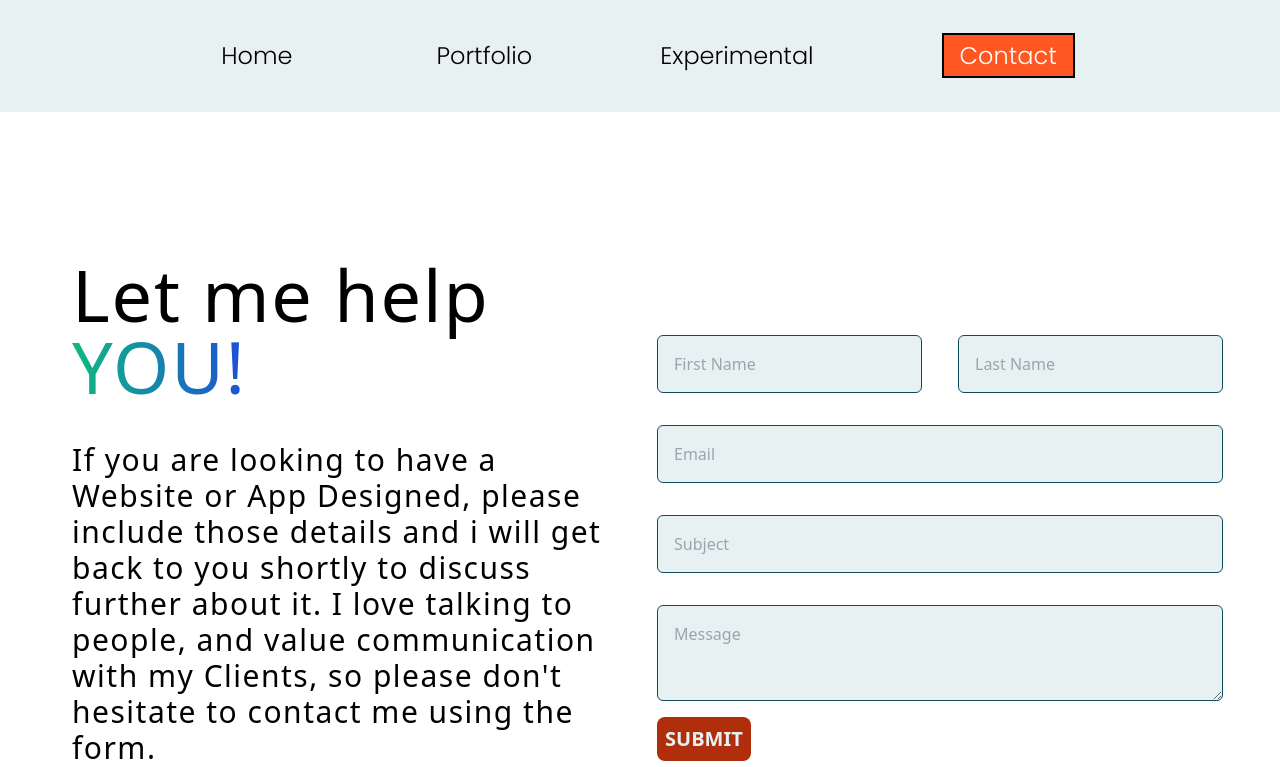
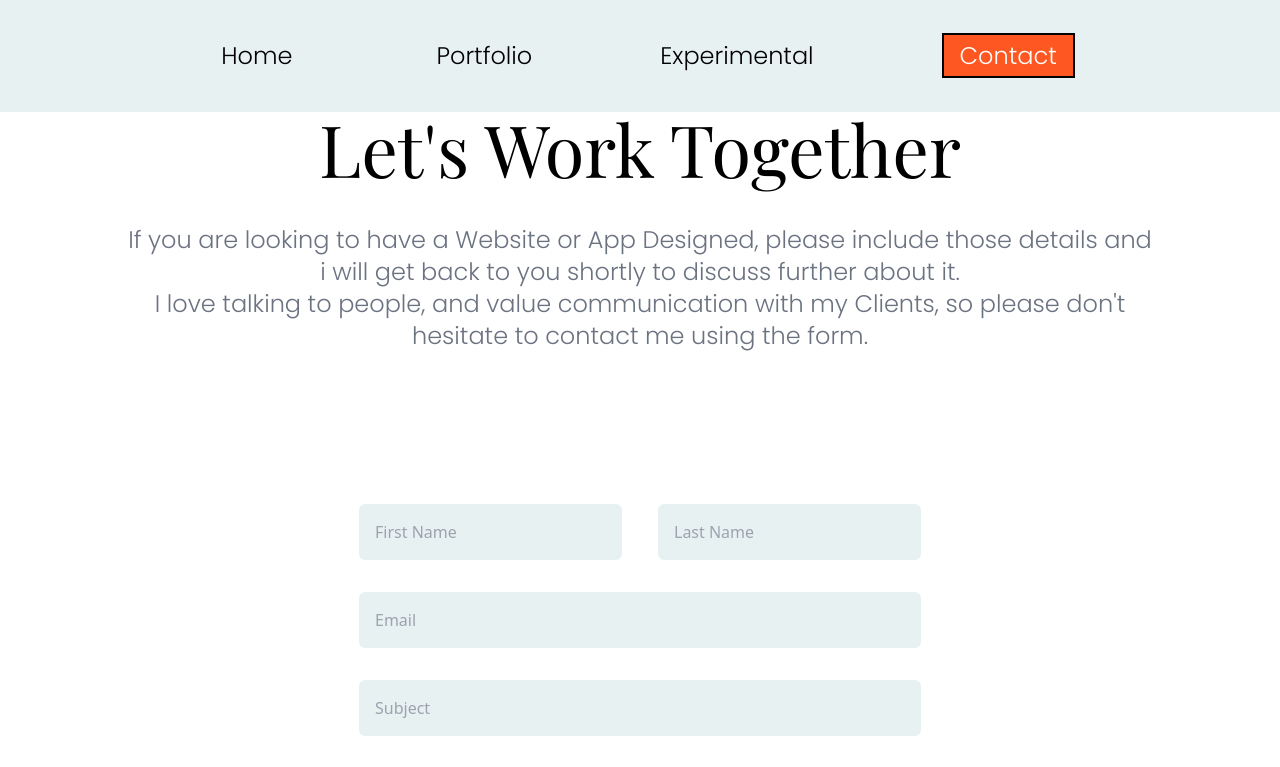
Before and after one commit to skystanoyevitch/sky-portfolio, a React (Create React App) app: page /Contact in a window 1280 px wide. Shown: the top 767 px of the page. Built offline with nearby package versions, Linux system fonts and the light colour scheme.

Commit message:
redesigned contacts page + fixed resizing

```diff
--- a/src/Page-components/Contact.js
+++ b/src/Page-components/Contact.js
@@ -34,24 +34,29 @@ function Contact() {
 	// }, [reset]);
 
 	return (
-		<div className="w-screen h-screen">
+		<div className="">
 			{/* <Nav /> */}
-			<div className="container mx-auto md:h-full flex flex-col justify-around px-4 py-14 md:py-0 md:grid md:grid-cols-2 md:justify-items-center md:items-center lg:py-32 lg:px-10">
-				<div className="text-center md:text-left">
-					<div className="font-anton text-2xl md:text-4xl xl:text-7xl tracking-wide px-8">
-						Let me help <span className="bg-clip-text text-transparent bg-gradient-to-r from-green-500 to-blue-700">YOU!</span>
-					</div>
-					<p className="text-md md:text-2xl xl:text-3xl font-robotoThin tracking-wider leading-relaxed pt-10 px-8">
+			<div className="container mx-auto md:h-full flex flex-col justify-around px-8 py-14 md:py-0 md:items-center md:my-24 md:px-20 lg:px-32 xl:my-0">
+				<div className="text-center xl:mb-20">
+					<h1 className="font-playFair text-4xl xl:text-7xl px-8 lg:px-0">
+						Let's Work Together
+					</h1>
+					<p className="text-gray-500 text-lg md:text-2xl xl:text-2xl font-poppins font-light text-gray-00 leading-loose pt-8 lg:pt-10">
 						If you are looking to have a Website or App Designed,
 						please include those details and i will get back to you
-						shortly to discuss further about it. I love talking to
-						people, and value communication with my Clients, so
-						please don't hesitate to contact me using the form.
+						shortly to discuss further about it.
+						<br />I love talking to people, and value communication
+						with my Clients, so please don't hesitate to contact me
+						using the form.
 					</p>
 				</div>
 
 				<div className="pt-10 text-center md:text-left">
-					<form onSubmit={handleSubmit(onSubmit)} id="contactForm">
+					<form
+						onSubmit={handleSubmit(onSubmit)}
+						id="contactForm"
+						className="text-center"
+					>
 						<div className="text-center text-red-600">
 							{errors.first_name && (
 								<p>{errors.first_name.message}</p>
@@ -73,7 +78,7 @@ function Contact() {
 									maxLength: 15,
 								})}
 								type="text"
-								className="p-4 border-primary border bg-secondary rounded-md"
+								className="p-4 bg-secondary rounded-md"
 								name="first_name"
 								placeholder="First Name"
 							/>
@@ -86,7 +91,7 @@ function Contact() {
 										message: "Last Name is Required",
 									},
 								})}
-								className="p-4 border-primary border bg-secondary rounded-md"
+								className="p-4 bg-secondary rounded-md"
 								name="last_name"
 								placeholder="Last Name"
 							/>
@@ -101,7 +106,7 @@ function Contact() {
 										message: "Email is Required",
 									},
 								})}
-								className="p-4 border-primary border bg-secondary rounded-md"
+								className="p-4 bg-secondary rounded-md"
 								name="email"
 								placeholder="Email"
 							/>
@@ -109,13 +114,13 @@ function Contact() {
 							<input
 								type="text"
 								{...register("subject", { maxLength: 15 })}
-								className="p-4 border-primary border bg-secondary rounded-md"
+								className="p-4 bg-secondary rounded-md"
 								name="subject"
 								placeholder="Subject"
 							/>
 
 							<textarea
-								className="border-primary border h-24 p-4 bg-secondary rounded-md"
+								className="h-24 p-4 bg-secondary rounded-md"
 								type="text"
 								{...register("message", {
 									required: {
@@ -134,10 +139,9 @@ function Contact() {
 						<button
 							type="submit"
 							value="submit"
-							className=" text-secondary p-2 text-xl font-semibold mt-4 mx-8 md:mx-0 rounded-lg"
-							style={{ background: "#B02E0C" }}
+							className="text-white bg-mainOrange font-poppins py-2 px-8 text-xl font-light mt-4 mx-8 md:mx-0"
 						>
-							SUBMIT
+							Send
 						</button>
 					</form>
 				</div>
--- a/src/Page-components/Footer.js
+++ b/src/Page-components/Footer.js
@@ -9,11 +9,7 @@ const Footer = () => {
 	return (
 		<>
 			<footer
-				className={`" relative p-4 md:p-6 lg:p-8 xl:h-96" ${
-					window.location.pathname !== "/"
-						? "bg-primary text-secondary"
-						: "bg-secondary"
-				}`}
+				className={"bg-secondary relative p-4 md:p-6 lg:p-8 xl:h-68"}
 			>
 				<div className="flex flex-col p-4 w-full h-full justify-center">
 					<div className="flex space-x-4 lg:space-x-9 items-center justify-center">
--- a/src/Page-components/Nav.js
+++ b/src/Page-components/Nav.js
@@ -25,7 +25,7 @@ const Nav = () => {
 								backgroundColor: "#FF5722",
 								color: "white",
 							}}
-							className="border-solid border-2 border-black lg:py-1 lg:px-4"
+							className="border-solid border-2 border-black md:py-1 md:px-4"
 						>
 							Contact
 						</NavLink>
--- a/tailwind.config.js
+++ b/tailwind.config.js
@@ -38,6 +38,7 @@ module.exports = {
 		}),
 		backgroundColor: (theme) => ({
 			...theme("colors"),
+			mainOrange: "#FF5722",
 			secondary: "#E8F1F2",
 			primary: "#114B5F",
 		}),
```
